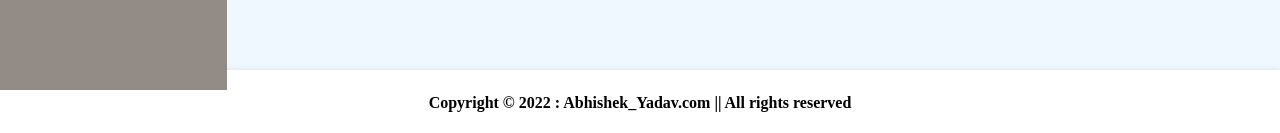
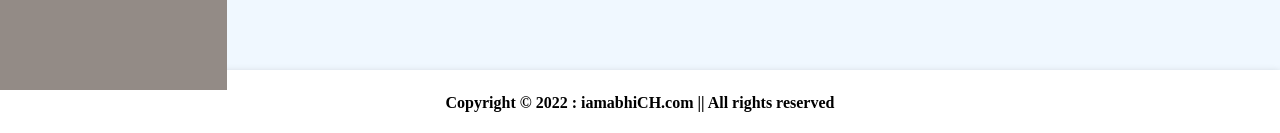
Before and after one commit to iamabhiCH/Personal-Portfolio, a plain HTML site: page index.html in a window 1280 px wide. Shown: the part 698-831 px from the top of the page. Drawn offline with Linux system fonts and the light colour scheme.

Commit message:
Update index.html
Updating footer

```diff
--- a/index.html
+++ b/index.html
@@ -44,7 +44,7 @@
         </div>
     </div>
     <footer>
-        Copyright &copy 2022 : Abhishek_Yadav.com || All rights reserved
+        Copyright &copy 2022 : iamabhiCH.com || All rights reserved
     </footer>
 <script src="index.js"></script>
 </body>
```
